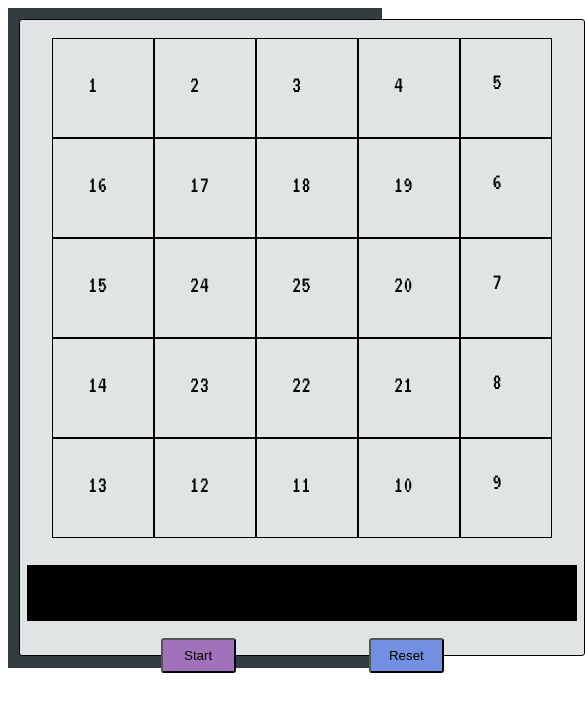
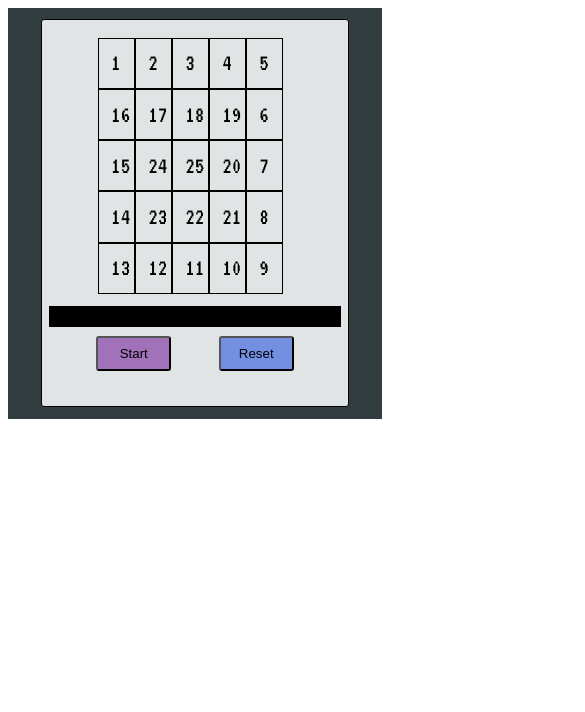
Before and after one commit to twyststar/spiralMatrix, a plain HTML site: page index.html in a window 390 px wide. Shown: the whole page, 585 px wide, since content can reach past the window. Drawn offline with nearby package versions, Linux system fonts and the light colour scheme.

Commit message:
Add minimal responsiveness so 'game' functions on mobile

```diff
--- a/styles.css
+++ b/styles.css
@@ -5,8 +5,8 @@
 }
 
 .animation-container {
-  height: 600px;
-  width: 550px;
+  height: 90vw;
+  width: 75vw;
   border: 1px solid black;
   border-radius: 3px;
   padding: 5% 2%;
@@ -18,10 +18,12 @@
   font-size: 1.5em;
   font-family: 'VT323', monospace;
   margin: auto;
-  height: 500px;
-  width: 500px;
+  height: 50vw;
+  width: 50vw;
   display: grid;
-  grid-template-columns: auto auto auto auto auto;
+  grid-template-columns: repeat(5, 19%);
+  /* grid-template-columns: 1fr 1fr 1fr 1fr 1fr; */
+  /* grid-template-columns: auto auto auto auto auto; */
 }
 
 .inner-cell {
@@ -73,3 +75,12 @@ button {
   color: #3fff52;
   border-color: #e0e4e5;
 }
+
+@media only screen and (max-width: 660px) {
+  .output-field {
+    min-height: 1.5em;
+    min-width: 50vw;
+    margin-top: 25%;
+    font-size: x-small;
+  }
+}
```
